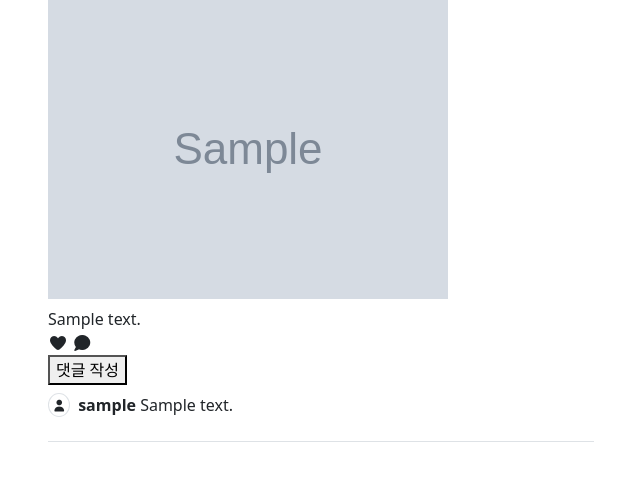
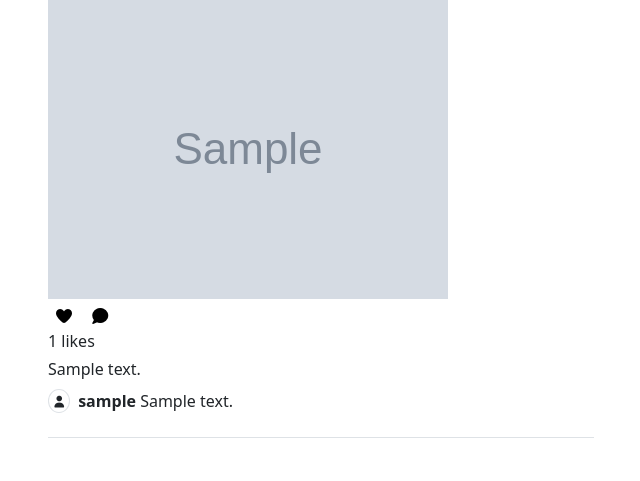
Before and after one commit to SWWS97/13_django_vod, a Django app: page / in a window 1280 px wide. Shown: the part 151-632 px from the top of the page, without its empty margins (319-959 px from the left). Run offline with Django 5.2, Linux system fonts and the light colour scheme; tables that the repository leaves empty hold one stand-in row (values such as "Sample post"); grey boxes marked "Sample" are stand-in pictures; some libraries are stand-ins or nearby versions.

Commit message:
like 기능 추가

```diff
--- a/pystagram/config/urls.py
+++ b/pystagram/config/urls.py
@@ -31,6 +31,9 @@ urlpatterns = [
     path("create/", post_views.PostCreateView.as_view(), name="create"),
     path("<int:pk>/update/", post_views.PostUpdateView.as_view(), name="update"),
 
+    # like
+    path("like/", post_views.toggle_like, name="toggle_like"),
+
     # auth
     path("signup/", member_views.SignupView.as_view(), name="signup"),
     path("login/", member_views.LoginView.as_view(), name="login"),
--- a/pystagram/post/models.py
+++ b/pystagram/post/models.py
@@ -56,7 +56,15 @@ class Comment(TimeStampModel):
     user = models.ForeignKey(User, on_delete=models.CASCADE)
 
     def __str__(self):
-        return f"{self.post} | {self.user}"
+        return f"[comment]{self.post} | {self.user}"
+
+
+class Like(TimeStampModel):
+    post = models.ForeignKey(Post, related_name="likes", on_delete=models.CASCADE)
+    user = models.ForeignKey(User, related_name="likes", on_delete=models.CASCADE)
+
+    def __str__(self):
+        return f"[like]{self.post} | {self.user}"
 
 # @receiver : 특정 이벤트(시그널)이 발생했을 때, 어떤 함수를 자동으로 실행해라
 # post_save : 세이브(저장)하고 난후 @receiver 함수 호출 여기선 Post모델이 저장되고 난 이후에
--- /dev/null
+++ b/pystagram/post/templatetags/custom_tag.py
@@ -0,0 +1,10 @@
+from django import template
+
+register = template.Library()
+
+@register.simple_tag()
+def add_like_class(user, likes):
+    for like_obj in likes:
+        if like_obj.user == user:
+            return ' text-danger'
+    return ''
--- a/pystagram/post/views.py
+++ b/pystagram/post/views.py
@@ -1,16 +1,19 @@
+from django.contrib.auth.decorators import login_required
 from django.contrib.auth.mixins import LoginRequiredMixin
-from django.http import HttpResponseRedirect
-from django.shortcuts import render
+from django.http import HttpResponseRedirect, JsonResponse, Http404
+from django.shortcuts import render, get_object_or_404
 from django.urls import reverse
+from django.views.decorators.csrf import csrf_exempt
 from django.views.generic import ListView, CreateView, UpdateView
 
 from post.forms import PostForm, PostImageFormSet, CommentForm
-from post.models import Post
+from post.models import Post, Like
+
 
 # select_related : 1:N, 1:1 참조 컬럼 =>  “한쪽이 외래키로 참조하는 정방향 관계”
 # prefetch_related : 1:N 역참조 컬럼, N:M 컬럼 => “역참조나 다대다(M2M)”
 class PostListView(ListView):
-    queryset = Post.objects.all().select_related("user").prefetch_related("images", "comments")
+    queryset = Post.objects.all().select_related("user").prefetch_related("images", "comments", "likes")
     template_name = "post/list.html"
     paginate_by = 5
     ordering = ("-created_at", )
@@ -68,6 +71,24 @@ class PostUpdateView(LoginRequiredMixin, UpdateView):
         return queryset.filter(user=self.request.user)
 
 
+@csrf_exempt
+@login_required()
+def toggle_like(request):
+    post_pk = request.POST.get("post_pk")
+    if not post_pk:
+        raise Http404()
+
+    post = get_object_or_404(Post, pk=post_pk) # 해당 post를 가져오거나 없으면 404
+    user = request.user # user는 로그인한 유저
+
+    like, created = Like.objects.get_or_create(user=user, post=post) # DB에 있으면 가져오고, 없으면 새로 만든다
+
+    if not created: # 생성 됐으면(좋아요를 눌렀으면)
+        like.delete() # 좋아요 삭제
+
+    return JsonResponse({"created": created}) # like 생성 했으면(좋아요를 눌렀으면) True, 아닐경우 False
+
+
 # 클래스 인스턴스(객체) 비유
 # 	•	📘 클래스 = 레시피(설계도)
 # 	•	🍰 객체(인스턴스) = 그 레시피로 실제로 만든 케이크
--- a/pystagram/static/css/style.css
+++ b/pystagram/static/css/style.css
@@ -3,3 +3,8 @@
 textarea.form-control {
     resize: none;
 }
+
+.add-comment:hover {
+    background-color: black !important;
+    color: white;
+}
--- a/pystagram/templates/post/list.html
+++ b/pystagram/templates/post/list.html
@@ -1,5 +1,6 @@
 {% extends "base.html" %}
 {% load static %}
+{% load custom_tag %}
 
 {% block style %}
     <link rel="stylesheet" href="https://cdn.jsdelivr.net/npm/swiper@12/swiper-bundle.min.css"/>
@@ -39,17 +40,20 @@
                             </div>
                         <div class="swiper-pagination"></div>
                     </div>
-                {# TODO: like 추가 #}
-                    <div class="mt-2">
-                        {{ post.content | linebreaksbr }} {# linebreaksbr(본문 줄넘김) : \n => br #}
+                    <div class="mt-1">
+                        <button class="border-0 bg-transparent rounded-3 like-btn{% add_like_class request.user post.likes.all %}" data-post-pk="{{ post.pk }}">
+                            <i class="fa-regular fa-heart"></i>
+                        </button>
+
+                        <button class="add-comment border-0 bg-transparent rounded-3">
+                            <i class="fa-regular fa-comment"></i>
+                        </button>
                     </div>
                     <div>
-                        <i class="fa-regular fa-heart"></i>
-                        <i class="fa-regular fa-comment"></i>
-
-                        <div>
-                            <button class="add-comment">댓글 작성</button>
-                        </div>
+                        {{ post.likes.count }} likes
+                    </div>
+                    <div class="mt-1">
+                        {{ post.content | linebreaksbr }} {# linebreaksbr(본문 줄넘김) : \n => br #}
                     </div>
                     <div class="comment-form d-none">
                         {% if request.user.is_authenticated %}
@@ -105,5 +109,28 @@
         $('.add-comment').on('click', function(){
             $(this).parents('.infinite-item').find('.comment-form').toggleClass('d-none');
         })
+
+        $('.like-btn').on('click', function() {
+            const this_btn = $(this);
+
+            $.ajax({
+                url: '{% url "toggle_like" %}',
+                method: 'post',
+                data: {
+                    'post_pk': $(this).data('post-pk')
+                },
+                success: function (res) {
+                    console.log(res);
+                    if(res.created) {
+                        this_btn.addClass('text-danger')
+                    } else {
+                        this_btn.removeClass('text-danger')
+                    }
+                },
+                error: function () {
+                    console.log('error')
+                }
+            })
+        })
     </script>
 {% endblock %}
```
Also changed, not shown: pystagram/post/migrations/0003_like.py (added), pystagram/post/templatetags/__init__.py (added).
